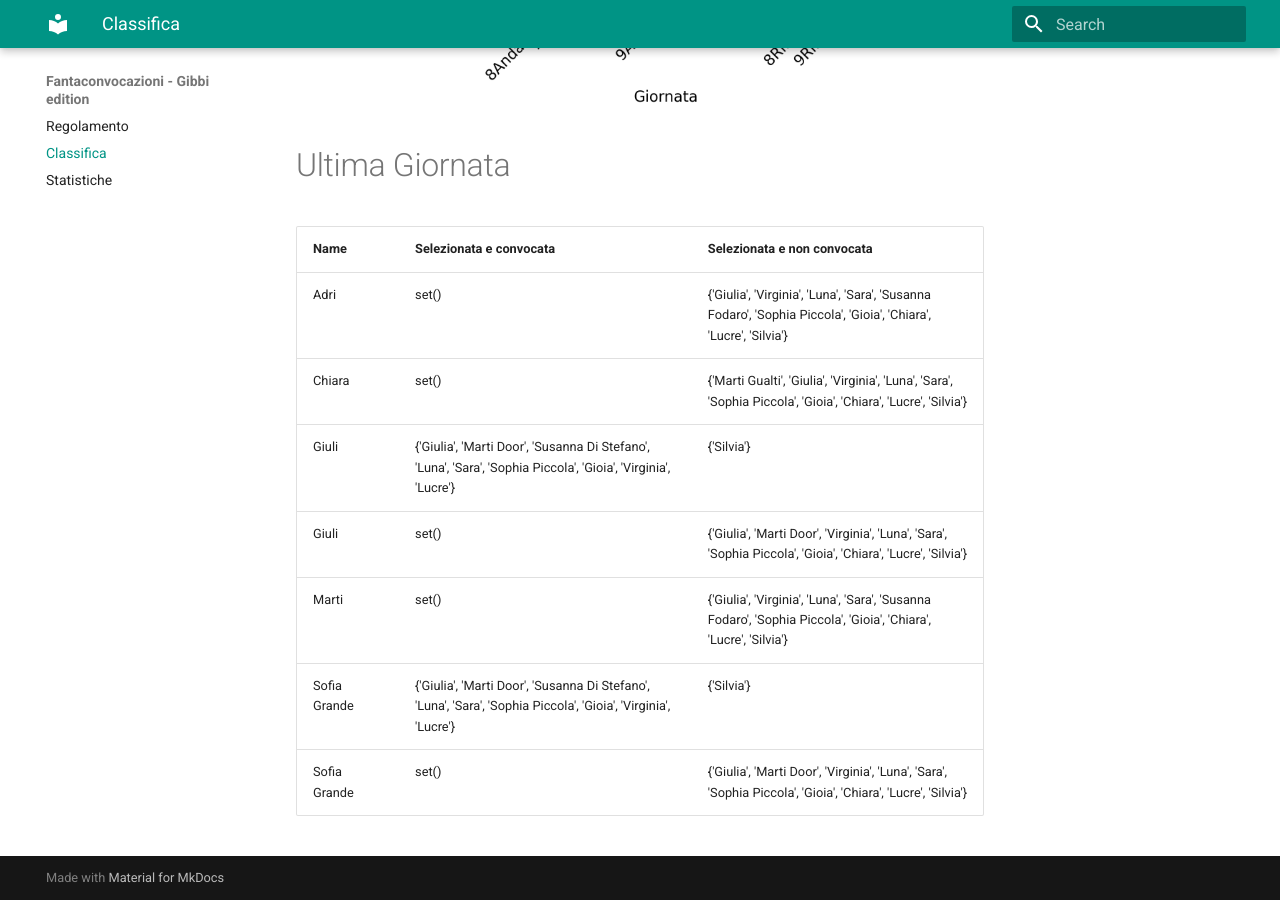
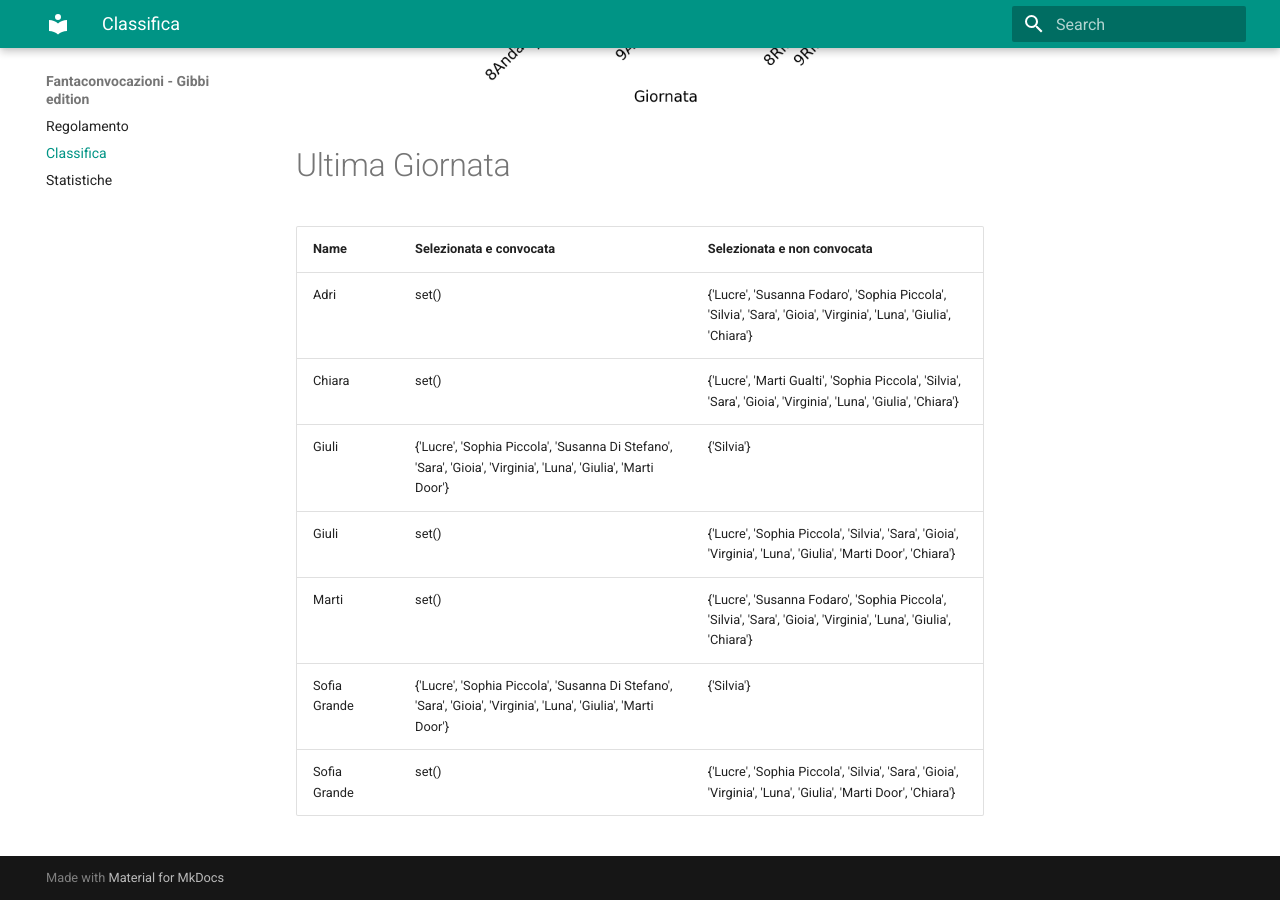
Before and after one commit to martinig94/fantagibbi, an MkDocs documentation site: the page built from docs/Classifica.md, in a window 1280 px wide and 900 px high, scrolled down 1003 px. Built offline with MkDocs 1.6.1 and Material for MkDocs 9.7.7, drawn with Linux system fonts in a browser that asks for light colours.

Commit message:
Auto-update from main.py

```diff
--- a/docs/Classifica.md
+++ b/docs/Classifica.md
@@ -18,11 +18,11 @@
 <!-- START_TABLE CORRECT -->
 | Name         | Selezionata e convocata                                                                                        | Selezionata e non convocata                                                                                      |
 |:-------------|:---------------------------------------------------------------------------------------------------------------|:-----------------------------------------------------------------------------------------------------------------|
-| Adri         | set()                                                                                                          | {'Giulia', 'Virginia', 'Luna', 'Sara', 'Susanna Fodaro', 'Sophia Piccola', 'Gioia', 'Chiara', 'Lucre', 'Silvia'} |
-| Chiara       | set()                                                                                                          | {'Marti Gualti', 'Giulia', 'Virginia', 'Luna', 'Sara', 'Sophia Piccola', 'Gioia', 'Chiara', 'Lucre', 'Silvia'}   |
-| Giuli        | {'Giulia', 'Marti Door', 'Susanna Di Stefano', 'Luna', 'Sara', 'Sophia Piccola', 'Gioia', 'Virginia', 'Lucre'} | {'Silvia'}                                                                                                       |
-| Giuli        | set()                                                                                                          | {'Giulia', 'Marti Door', 'Virginia', 'Luna', 'Sara', 'Sophia Piccola', 'Gioia', 'Chiara', 'Lucre', 'Silvia'}     |
-| Marti        | set()                                                                                                          | {'Giulia', 'Virginia', 'Luna', 'Sara', 'Susanna Fodaro', 'Sophia Piccola', 'Gioia', 'Chiara', 'Lucre', 'Silvia'} |
-| Sofia Grande | {'Giulia', 'Marti Door', 'Susanna Di Stefano', 'Luna', 'Sara', 'Sophia Piccola', 'Gioia', 'Virginia', 'Lucre'} | {'Silvia'}                                                                                                       |
-| Sofia Grande | set()                                                                                                          | {'Giulia', 'Marti Door', 'Virginia', 'Luna', 'Sara', 'Sophia Piccola', 'Gioia', 'Chiara', 'Lucre', 'Silvia'}     |
+| Adri         | set()                                                                                                          | {'Lucre', 'Susanna Fodaro', 'Sophia Piccola', 'Silvia', 'Sara', 'Gioia', 'Virginia', 'Luna', 'Giulia', 'Chiara'} |
+| Chiara       | set()                                                                                                          | {'Lucre', 'Marti Gualti', 'Sophia Piccola', 'Silvia', 'Sara', 'Gioia', 'Virginia', 'Luna', 'Giulia', 'Chiara'}   |
+| Giuli        | {'Lucre', 'Sophia Piccola', 'Susanna Di Stefano', 'Sara', 'Gioia', 'Virginia', 'Luna', 'Giulia', 'Marti Door'} | {'Silvia'}                                                                                                       |
+| Giuli        | set()                                                                                                          | {'Lucre', 'Sophia Piccola', 'Silvia', 'Sara', 'Gioia', 'Virginia', 'Luna', 'Giulia', 'Marti Door', 'Chiara'}     |
+| Marti        | set()                                                                                                          | {'Lucre', 'Susanna Fodaro', 'Sophia Piccola', 'Silvia', 'Sara', 'Gioia', 'Virginia', 'Luna', 'Giulia', 'Chiara'} |
+| Sofia Grande | {'Lucre', 'Sophia Piccola', 'Susanna Di Stefano', 'Sara', 'Gioia', 'Virginia', 'Luna', 'Giulia', 'Marti Door'} | {'Silvia'}                                                                                                       |
+| Sofia Grande | set()                                                                                                          | {'Lucre', 'Sophia Piccola', 'Silvia', 'Sara', 'Gioia', 'Virginia', 'Luna', 'Giulia', 'Marti Door', 'Chiara'}     |
 <!-- END_TABLE CORRECT -->
```
